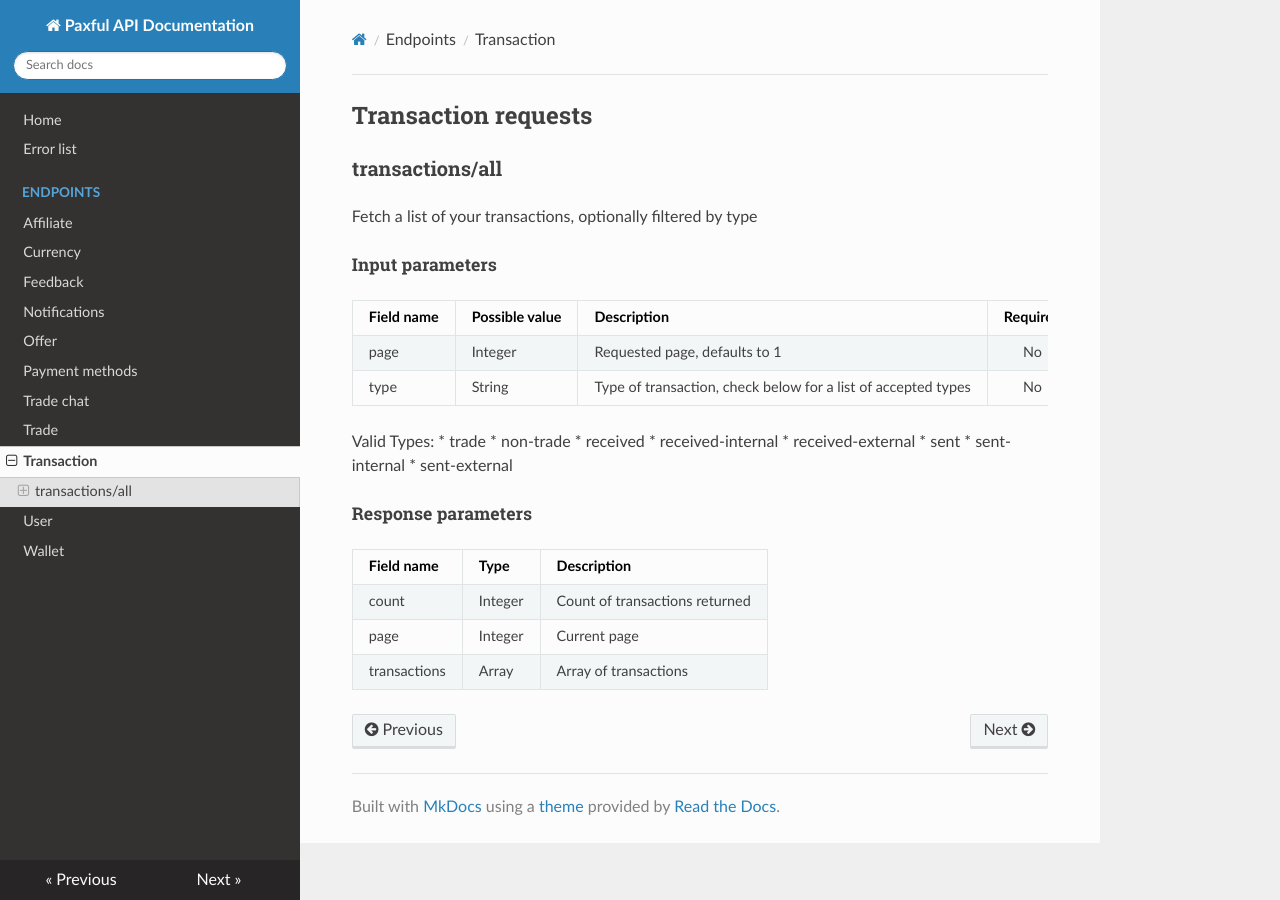
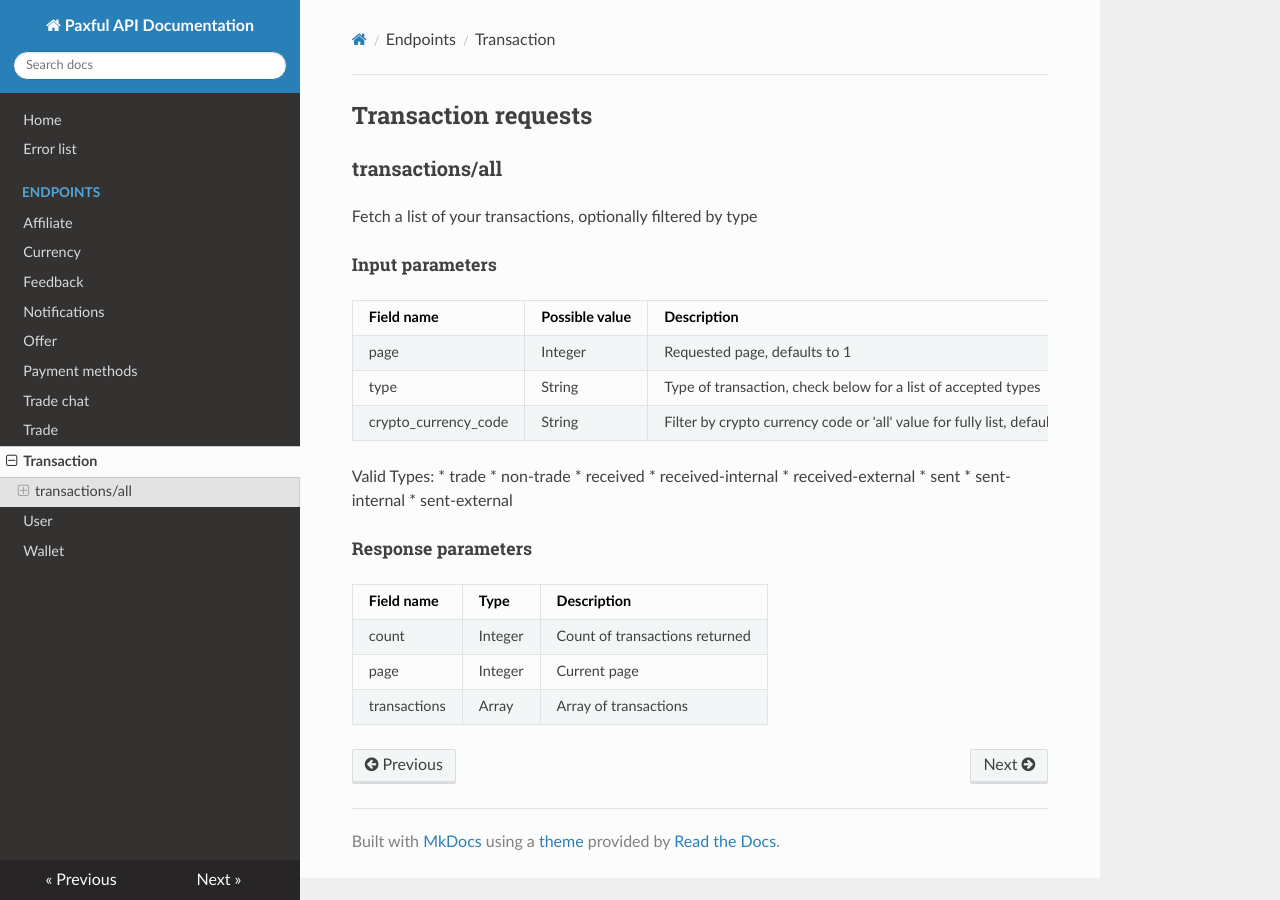
Before and after one commit to paxful/api-docs, an MkDocs documentation site: the page built from docs/endpoints/transaction.md, in a window 1280 px wide. Built offline with MkDocs 1.6.1, drawn with Linux system fonts in a browser that asks for light colours; nearby versions of some CDN libraries.

Commit message:
CHANGE: update offer/all and transactions/all endpoints DP-251

```diff
--- a/docs/endpoints/transaction.md
+++ b/docs/endpoints/transaction.md
@@ -10,6 +10,7 @@ Fetch a list of your transactions, optionally filtered by type
 | ------------- | ----------------- | ------------------------------------------------------------- | :------: |
 | page          | Integer           | Requested page, defaults to 1                                 | No |
 | type          | String            | Type of transaction, check below for a list of accepted types | No |
+| crypto_currency_code | String | Filter by crypto currency code or 'all' value for fully list, default is btc | No |
 
 Valid Types:
  * trade
```
Also changed, not shown: docs/endpoints/offer.md (+1 -0 lines).
